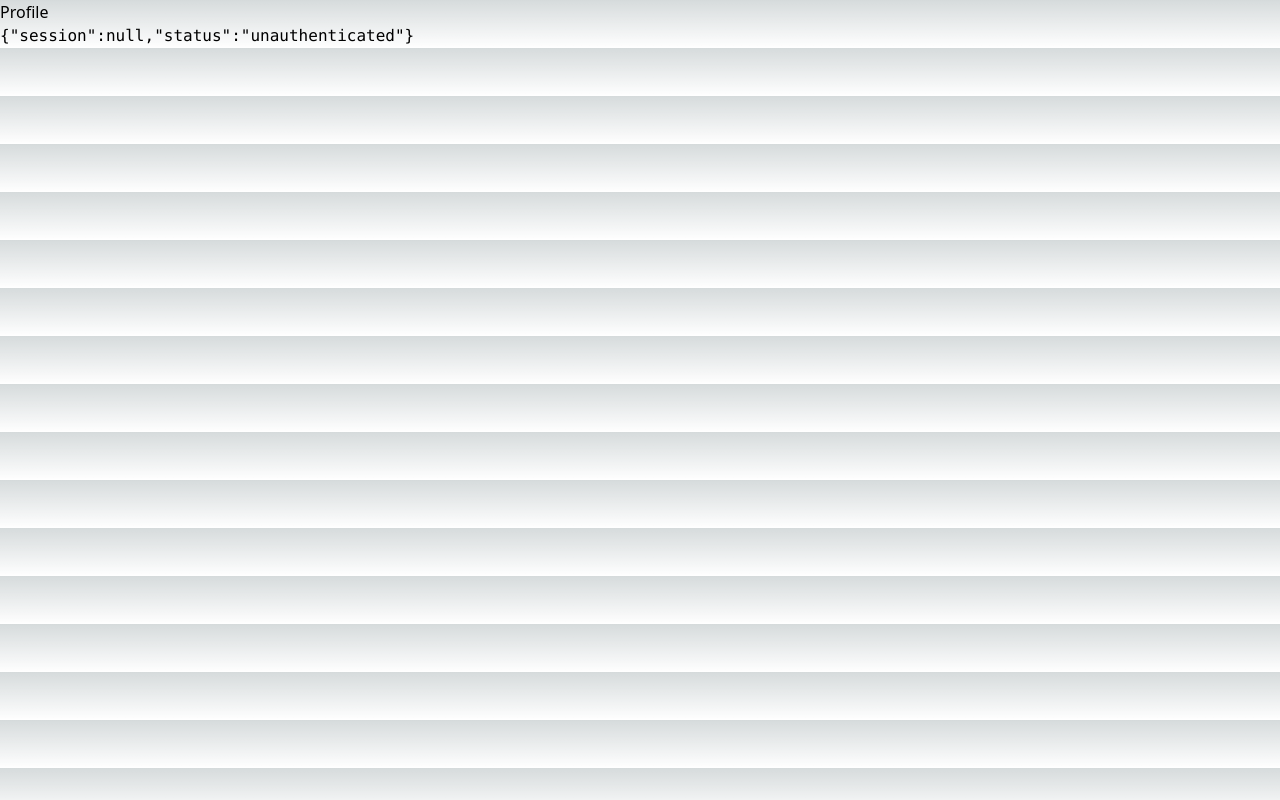
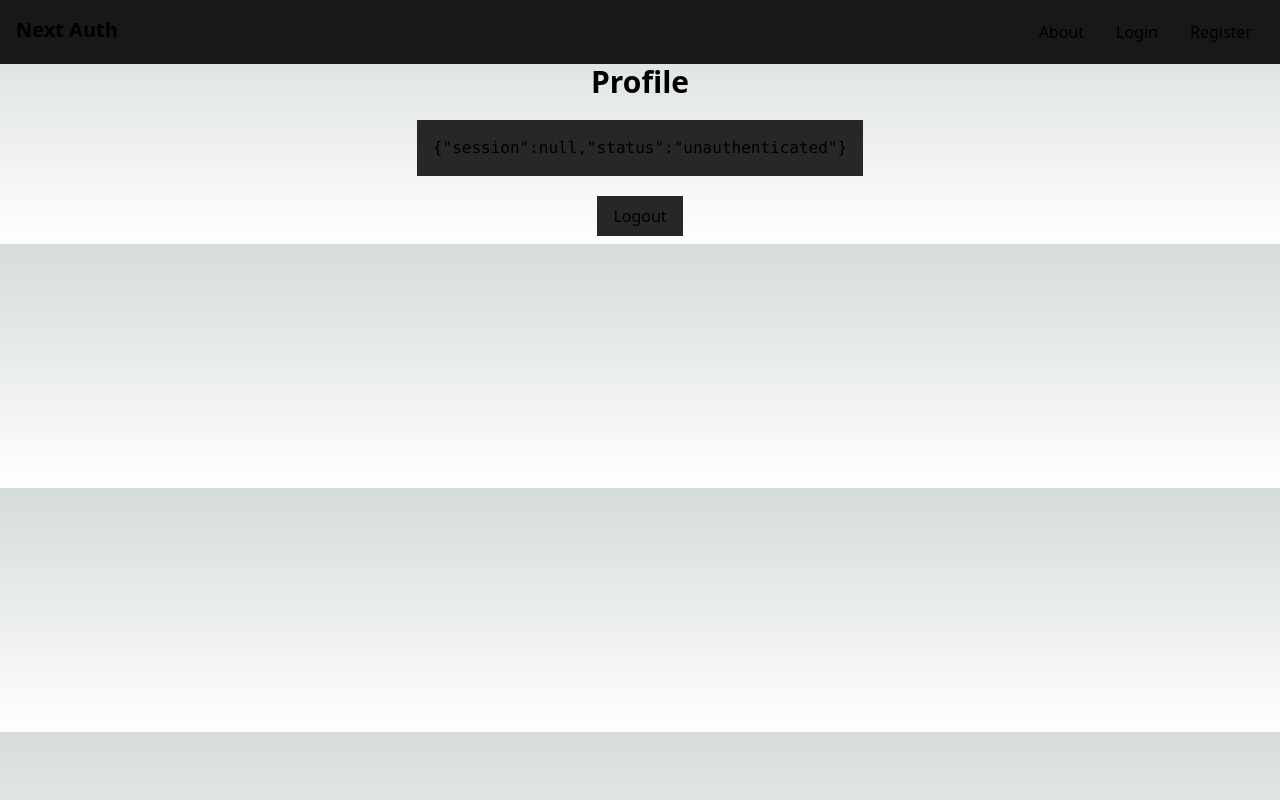
Before and after one commit to maximoortelli/Nextjs-Mongodb-Authentication, a Next.js app: page /dashboard/profile in a window 1280 px wide. Built offline with nearby package versions, Linux system fonts and the light colour scheme; no server answers.

Commit message:
Addded all files
Addded all files

```diff
--- /dev/null
+++ b/src/app/about/page.tsx
@@ -0,0 +1,7 @@
+const AboutPage= () => {
+  return (
+    <div>AboutPage</div>
+  )
+}
+
+export default AboutPage;
--- a/src/app/dashboard/profile/page.tsx
+++ b/src/app/dashboard/profile/page.tsx
@@ -1,14 +1,14 @@
 "use client";
-import {useSession} from "next-auth/react";
+import {useSession, signOut} from "next-auth/react";
 
 function ProfilePage(){
 
     const {data: session, status} = useSession();
     console.log(session, status);
   return (
-    <div>
-       <h1>Profile</h1>
-       <pre>
+    <div className="justify-center flex flex-col items-center gap-y-5">
+       <h1 className="font-bold text-3xl">Profile</h1>
+       <pre className="bg-zinc-800 p-4">
          {JSON.stringify(
           {
             session,
@@ -16,6 +16,9 @@
           },
          )}
        </pre>
+       <button className="bg-zinc-800 px-4 py-2 block mb-2" onClick={() => {signOut()}}>
+         Logout
+       </button>
     </div>
   )
 }
--- a/src/app/layout.tsx
+++ b/src/app/layout.tsx
@@ -2,6 +2,7 @@
 import { Inter } from "next/font/google";
 import "./globals.css";
 import Providers from "./Providers"
+import Navbar from "@/components/Navbar";
 
 export const metadata: Metadata = {
   title: "Create Next App",
@@ -16,7 +17,10 @@
   return (
     <html lang="en">
       <body>
-          <Providers>{children}</Providers>
+          <Providers>
+               <Navbar />
+                 {children}
+            </Providers>
       </body>
     </html>
   );
--- /dev/null
+++ b/src/components/Navbar.tsx
@@ -0,0 +1,40 @@
+import React from 'react';
+import Link from 'next/link';
+import {getServerSession} from "next-auth";
+
+async function Navbar() {
+    const session = await getServerSession()
+  return (
+    <nav className='bg-zinc-900 p-4'>
+        <div className='flex justify-between container mx-auto'>
+            <Link href="/">
+                 <h1 className='font-bold text-xl'>Next Auth</h1>
+            </Link>
+
+
+            <ul className='flex gap-x-2'>
+                {session ? (
+                    <li className='px-3 py-1'>
+                         <Link href="/dashboard/profile">Perfil</Link>
+                    </li>
+                ): (
+                <>
+                     <li className='px-3 py-1'>
+                         <Link href="/about">About</Link>
+                     </li>
+                     <li className='px-3 py-1'>
+                         <Link href="/login">Login</Link>
+                     </li>
+                     <li className='px-3 py-1'>
+                         <Link href="/register">Register</Link>
+                     </li>
+                </>
+                )}
+            </ul>
+        </div>
+    </nav>
+
+  )
+}
+
+export default Navbar
```
